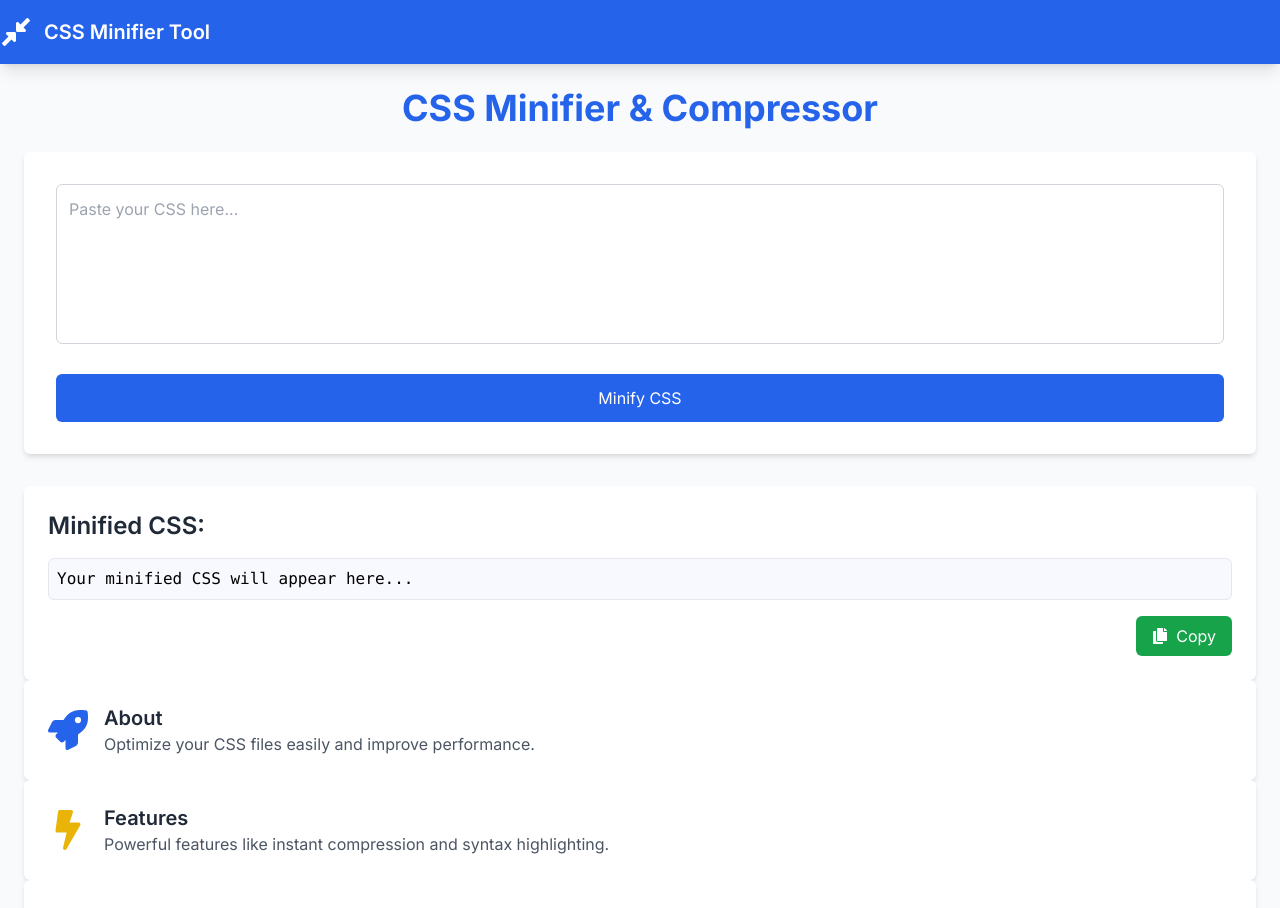
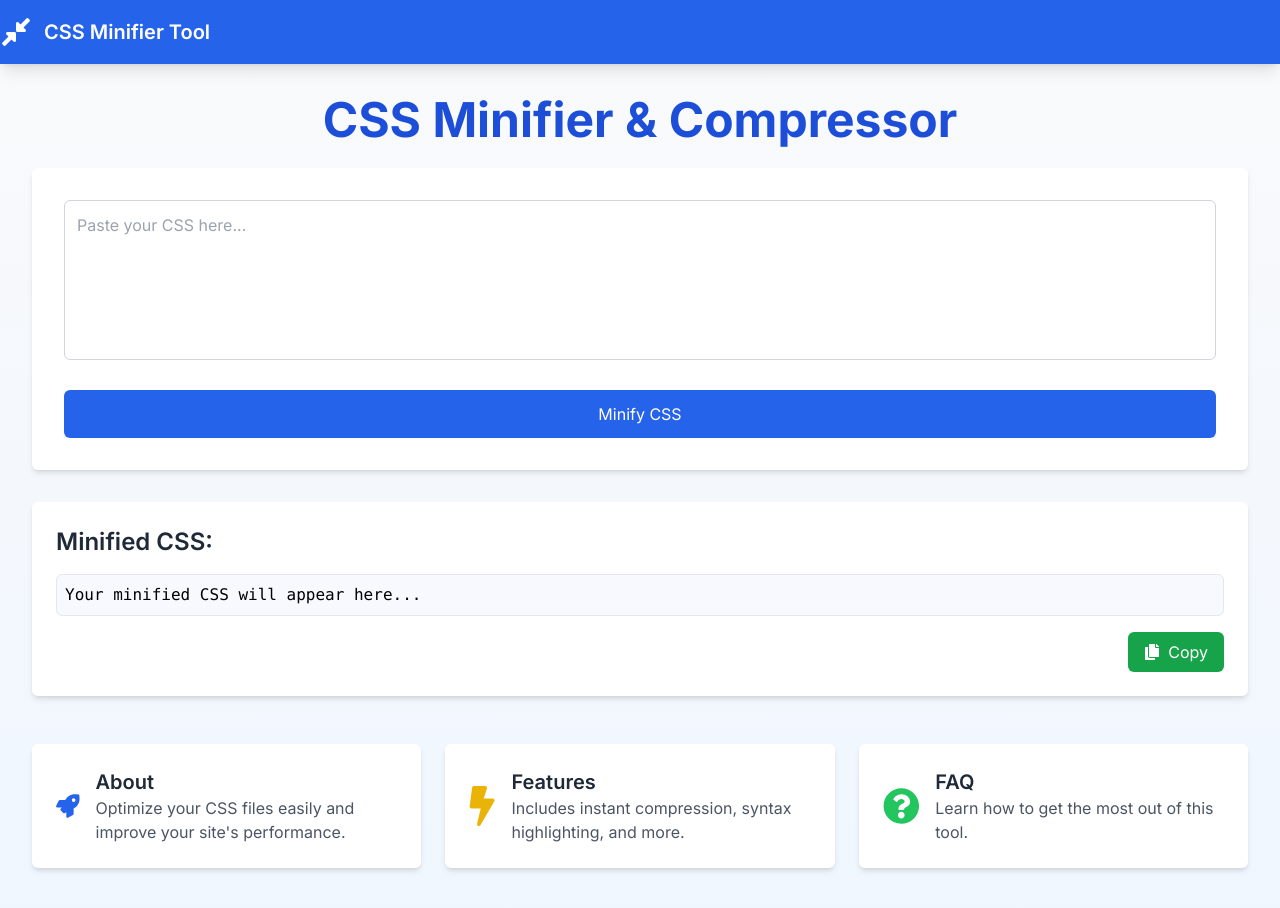
Before and after one commit to ltxstudio/css-minifier, a Next.js app: page / in a window 1280 px wide. Shown: the top 908 px of the page. Built offline with nearby package versions, Linux system fonts and the light colour scheme.

Commit message:
Update page.js

```diff
--- a/app/page.js
+++ b/app/page.js
@@ -16,35 +16,37 @@ export default function HomePage() {
   const [isModalOpen, setIsModalOpen] = useState(false);
 
   return (
-    <div className="bg-gray-50 min-h-screen flex flex-col">
+    <div className="bg-gradient-to-b from-gray-50 to-blue-50 min-h-screen flex flex-col">
       <Header />
       <motion.main
         initial={{ opacity: 0, y: -20 }}
         animate={{ opacity: 1, y: 0 }}
-        className="flex-grow container mx-auto p-6"
+        className="flex-grow container mx-auto px-4 md:px-8 py-8"
       >
-        <h1 className="text-4xl font-bold text-center mb-6 text-blue-600">
+        <h1 className="text-4xl md:text-5xl font-bold text-center mb-6 text-blue-700">
           CSS Minifier & Compressor
         </h1>
 
         <CSSForm setMinifiedCSS={setMinifiedCSS} setIsModalOpen={setIsModalOpen} />
         <ResultDisplay minifiedCSS={minifiedCSS} />
 
+        <div className="grid grid-cols-1 md:grid-cols-3 gap-6 mt-12">
           <Section
             title="About"
-          description="Optimize your CSS files easily and improve performance."
+            description="Optimize your CSS files easily and improve your site's performance."
             icon={<FaRocket className="text-blue-600" size={40} />}
           />
           <Section
             title="Features"
-          description="Powerful features like instant compression and syntax highlighting."
+            description="Includes instant compression, syntax highlighting, and more."
             icon={<FaBolt className="text-yellow-500" size={40} />}
           />
           <Section
             title="FAQ"
-          description="Learn how to use this tool effectively."
+            description="Learn how to get the most out of this tool."
             icon={<FaQuestionCircle className="text-green-500" size={40} />}
           />
+        </div>
       </motion.main>
       <Footer />
       <Modal isOpen={isModalOpen} setIsOpen={setIsModalOpen} />
```
Lines whose indentation alone changed are shown as unchanged.
